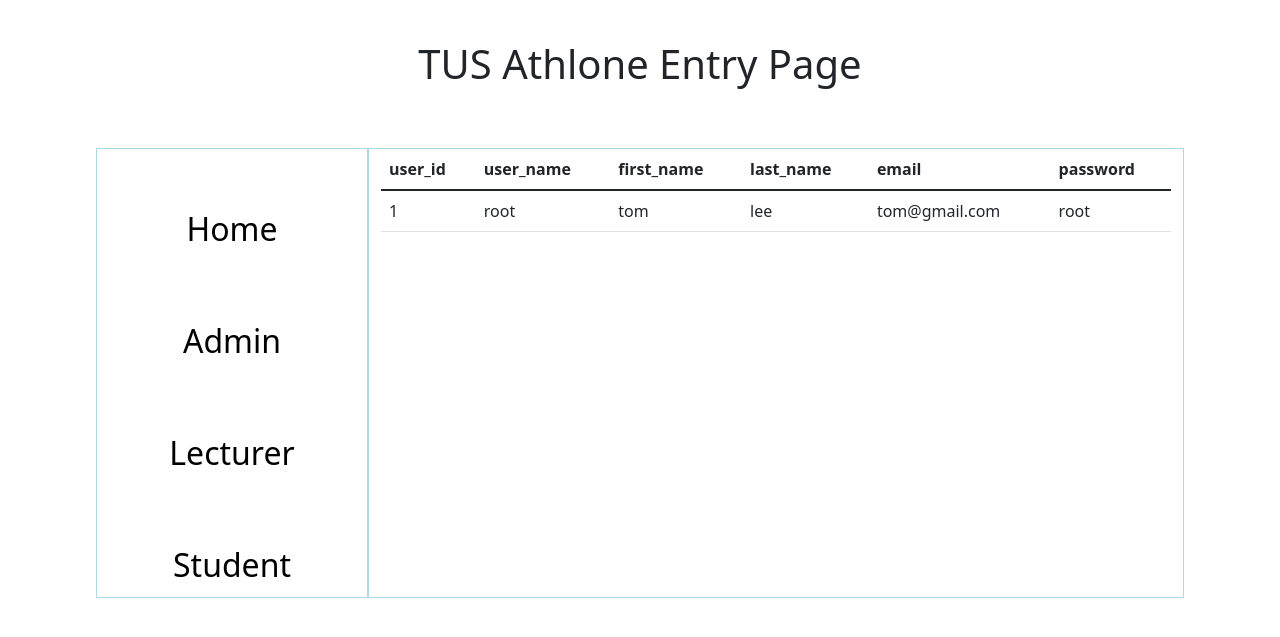
After one commit to DB-assignment/examination_report, a Flask app: page /users in a window 1280 px wide. The commit adds this page. Shown: the top 637 px of the page. Run offline with Flask 2, Linux system fonts and the light colour scheme; data comes from the database, SQL or seed files in the repository; some libraries are stand-ins or nearby versions.

Commit message:
Add user list and pagination functions. Add user.css, user.html.

```diff
--- a/app.py
+++ b/app.py
@@ -4,7 +4,10 @@
 from flask_mysqldb import MySQL
 import pymysql.cursors
 from models.tus_user import tus_user
-from service.user import get_user
+from service.user import get_user, insert_users_service
+from flask_paginate import Pagination, get_page_parameter, get_page_args
+
+pageLimit = 10
 
 app = Flask(__name__)
 app.config['MYSQL_HOST'] = 'localhost'
@@ -15,47 +18,47 @@
 mysql = MySQL(app)
 
 
-#
-#
-# @app.route('/new_user')
-# def add_user_view():
-#     return render_template('register.html')
-#
-#
-# @app.route('/register', methods=['post'])
-# def add_user():
-#     conn = None
-#     cursor = None
-#     try:
-#         details = request.form
-#         first_name = details['first_name']
-#         last_name = details['last_name']
-#         email = details['email']
-#         password = details['password']
-#         # validate the received values
-#         if first_name and last_name and email and request.method == 'POST':
-#             # save edits
-#             sql = "INSERT INTO tus_user(first_name, last_name, email, password) VALUES(%s, %s, %s, %s)"
-#             data = (first_name, last_name, email, password)
-#             conn = mysql.connect()
-#             cursor = conn.cursor()
-#             cursor.execute(sql, data)
-#             conn.commit()
-#             response = jsonify(message='User added successfully.', id=cursor.lastrowid)
-#             # response.data = cursor.lastrowid
-#             response.status_code = 200
-#             flash('User added successfully!')
-#             return redirect('/home')
-#         else:
-#             return 'Error while adding user'
-#     except Exception as e:
-#         print(e)
-#         response = jsonify('Failed to add user.')
-#         response.status_code = 400
-#     finally:
-#         cursor.close()
-#         conn.close()
-#         return (response)
+
+
+@app.route('/new_user')
+def add_user_view():
+    return render_template('register.html')
+
+
+@app.route('/register', methods=['post'])
+def add_user():
+    conn = None
+    cursor = None
+    try:
+        details = request.form
+        first_name = details['first_name']
+        last_name = details['last_name']
+        email = details['email']
+        password = details['password']
+        # validate the received values
+        if first_name and last_name and email and request.method == 'POST':
+            # save edits
+            sql = "INSERT INTO tus_user(first_name, last_name, email, password) VALUES(%s, %s, %s, %s)"
+            data = (first_name, last_name, email, password)
+            conn = mysql.connect()
+            cursor = conn.cursor()
+            cursor.execute(sql, data)
+            conn.commit()
+            response = jsonify(message='User added successfully.', id=cursor.lastrowid)
+            # response.data = cursor.lastrowid
+            response.status_code = 200
+            flash('User added successfully!')
+            return redirect('/home')
+        else:
+            return 'Error while adding user'
+    except Exception as e:
+        print(e)
+        response = jsonify('Failed to add user.')
+        response.status_code = 400
+    finally:
+        cursor.close()
+        conn.close()
+        return (response)
 
 
 @app.route('/')
@@ -86,6 +89,37 @@
 def login():
     user_name = request.form['user_name']
     password = request.form['password']
-    rv = get_user(mysql, password, user_name)
+    users = get_user(mysql, password, user_name)
+    if len(users) > 0:
+        user = users[0]
     msg = "username or password is wrong"
-    return render_template('login.html', user_name=user_name, user=rv[0])
+    return render_template('user.html', user_name=user_name, user=user)
+
+
+@app.route('/users', methods=['GET'])
+def users():
+    page, per_page, offset = get_page_args(page_parameter='page', per_page_parameter='per_page')
+    offset = str((page - 1) * 10)
+    cur = mysql.connection.cursor()
+    sql = "SELECT * FROM assignment_db.tus_user order by user_id desc;"
+    cur.execute(sql)
+    row_headers = [x[0] for x in cur.description]
+    rv = cur.fetchall()
+    pagination = Pagination(page=page, per_page=per_page, total=len(rv))
+    # json_data = []
+    # for result in rv:
+    #     json_data.append(dict(zip(row_headers, result)))
+
+    #
+    sql = "SELECT * FROM assignment_db.tus_user limit 10 OFFSET " + offset + ";"
+    cur.execute(sql)
+    row_headers = [x[0] for x in cur.description]
+    rv2 = cur.fetchall()
+    pagination_users = rv2
+    return render_template('user.html', users=pagination_users, per_page=per_page, rv=rv2, pagination=pagination)
+
+
+@app.route('/insert_users', methods=['GET'])
+def insert_users():
+    insert_users_service(mysql)
+    return "1"
--- /dev/null
+++ b/static/css/user.css
@@ -0,0 +1,42 @@
+body {
+    width: 85%;
+    margin: auto
+}
+
+.h1_title{
+    /*background-color: lightgray;*/
+}
+
+.user_border {
+    margin-top: 20px;
+    /*border: lightblue 2px solid;*/
+    /*border-radius: 10px;*/
+}
+
+.title_padding {
+    margin-top: 40px;
+    margin-bottom: 40px;
+}
+
+.left-side {
+    border: solid 1px lightblue;
+    /*border-radius: 5px;*/
+
+}
+
+.left-side > ul > li > a {
+    /*background-color: lightseagreen;*/
+
+    color: black;
+    font-size: 32px;
+    /*margin-top: 50px;*/
+}
+
+.right-side{
+    border: solid 1px lightblue;
+    /*border-radius: 5px;*/
+}
+
+ul {
+    text-align: center;
+}
--- /dev/null
+++ b/templates/user.html
@@ -0,0 +1,87 @@
+<!DOCTYPE html>
+<html lang="en">
+<head>
+    <meta charset="UTF-8">
+    <title>Title</title>
+
+    <link href="https://cdn.jsdelivr.net/npm/bootstrap@5.1.3/dist/css/bootstrap.min.css" rel="stylesheet"
+          integrity="sha384-1BmE4kWBq78iYhFldvKuhfTAU6auU8tT94WrHftjDbrCEXSU1oBoqyl2QvZ6jIW3" crossorigin="anonymous">
+    <link href="{{ url_for('static',filename='css/user.css') }}" rel="stylesheet">
+</head>
+
+<body>
+
+<div class="container-fluid">
+    <div class="row">
+        <div class="col-md-12">
+            <div class="row">
+                <div class="col-md-12">
+                    <h1 class="text-center title_padding h1_title">
+                        TUS Athlone Entry Page
+                    </h1>
+                </div>
+            </div>
+            <div class="row user_border">
+                <div class="col-md-3 left-side">
+                    <ul class="nav flex-column">
+                        <li class="nav-item mt-5">
+                            <a class="nav-link" href="#">Home</a>
+                        </li>
+                        <li class="nav-item mt-5">
+                            <a class="nav-link" href="#">Admin</a>
+                        </li>
+                        <li class="nav-item mt-5">
+                            <a class="nav-link" href="#">Lecturer</a>
+                        </li>
+                        <li class="nav-item mt-5">
+                            <a class="nav-link" href="#">Student</a>
+                        </li>
+                    </ul>
+                </div>
+                <div class="col-md-9 right-side">
+                    <table class="table">
+                        <thead>
+                        <tr>
+                            <th>
+                                user_id
+                            </th>
+                            <th>
+                                user_name
+                            </th>
+                            <th>
+                                first_name
+                            </th>
+                            <th>
+                                last_name
+                            </th>
+                            <th>
+                                email
+                            </th>
+                            <th>
+                                password
+                            </th>
+                        </tr>
+                        </thead>
+
+                        <tbody>
+                        {% for i in rv %}
+                            <tr>
+                                <td>{{ i[0] }}</td>
+                                <td>{{ i[1] }}</td>
+                                <td>{{ i[2] }}</td>
+                                <td>{{ i[3] }}</td>
+                                <td>{{ i[4] }}</td>
+                                <td>{{ i[5] }}</td>
+                            </tr>
+                        {% endfor %}
+                        </tbody>
+                    </table>
+                    {{ pagination.links }}
+                </div>
+            </div>
+        </div>
+    </div>
+</div>
+
+</body>
+</html>
```
Also changed, not shown: service/user.py (+27 -1 lines), templates/home.html (+6 -11 lines).
